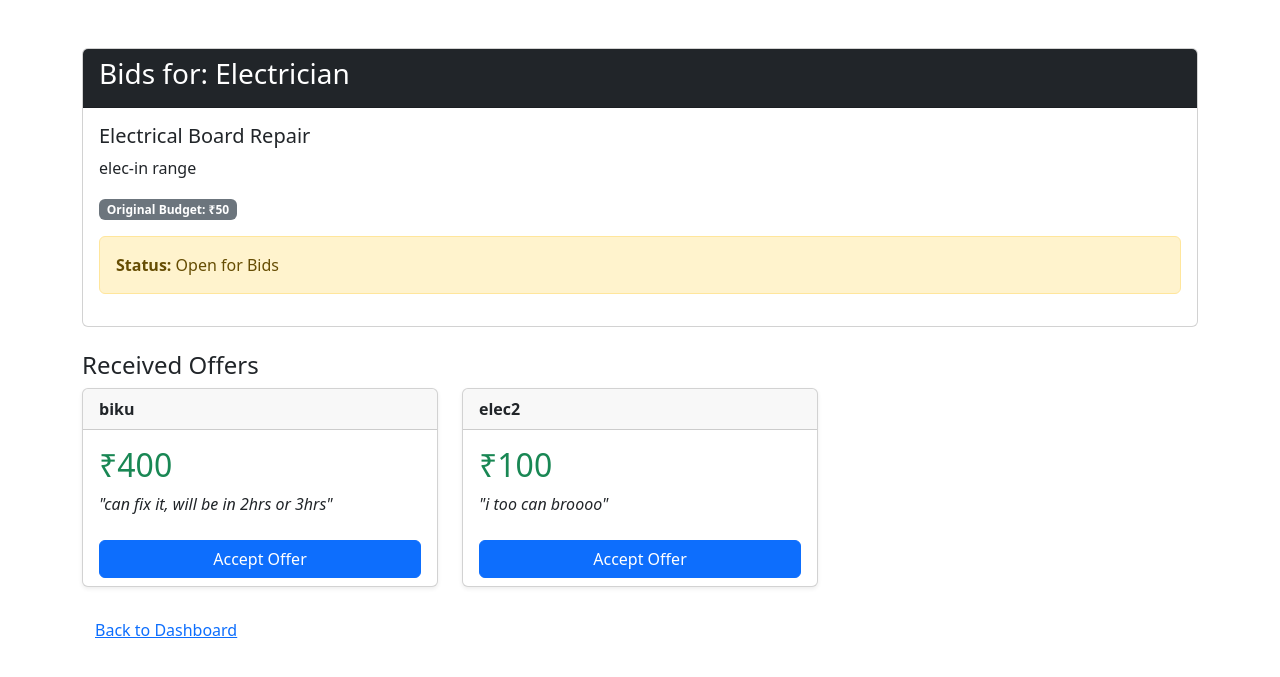
After one commit to Debjeet-Dey/local_service_app, a Flask app: page /view_bids/1 in a window 1280 px wide. The commit adds this page. Shown: the top 677 px of the page. Run offline with Flask 3, Linux system fonts and the light colour scheme; a user stored in the database is signed in; data comes from the database, SQL or seed files in the repository; both versions use the stored data as it was after the commit.

Commit message:
consumer view bids and accept bids functionality

```diff
--- a/app.py
+++ b/app.py
@@ -148,10 +148,12 @@ def consumer_dashboard():
     if 'user_id' not in session:
         return redirect(url_for('login'))
     id=session['user_id']
+    print(id)
     current_user_object = users.query.get(id)
     ser_req=service_request.query.filter_by(consumer_id=id).all()
     # print(ser_req)
     # print(ser_req[0].service_title,ser_req[0].service_type)
+    print("count: ",len(ser_req),ser_req)
     return render_template('consumer/consumer_dashboard.html',user=current_user_object,requests=ser_req)
 
 @app.route('/add_requests',methods=['GET', 'POST'])
@@ -187,6 +189,55 @@ def add_service_request():
         flash('Service Added Successfully')
         return redirect(url_for('consumer_dashboard'))
     return render_template('consumer/service_request.html')
+
+@app.route('/view_bids/<int:req_id>')
+def view_bids(req_id):
+    if 'user_id' not in session:
+        return redirect(url_for('login'))
+
+    # 1. Get the Service Request details
+    req = service_request.query.get_or_404(req_id)
+
+    # Security: Ensure the logged-in consumer owns this request
+    if req.consumer_id != session['user_id']:
+        flash("You are not authorized to view this request.")
+        return redirect(url_for('consumer_dashboard'))
+
+    # 2. Fetch Bids AND the Provider Name
+    # We join 'bids' with 'users' to get the full_name of the provider
+    # Result is a list of tuples: [(BidObject, UserObject), ...]
+    results = db.session.query(bids, users).join(users, bids.prov_id == users.id).filter(bids.ser_req_id == req_id).all()
+
+    return render_template('consumer/view_bids.html', service=req, bid_data=results)
+
+@app.route('/accept_bid/<int:bid_id>')
+def accept_bid(bid_id):
+    if 'user_id' not in session:
+        return redirect(url_for('login'))
+
+    # 1. Get the bid
+    winning_bid = bids.query.get_or_404(bid_id)
+
+    # 2. Get the related service request
+    req = service_request.query.get(winning_bid.ser_req_id)
+
+    # Security check
+    if req.consumer_id != session['user_id']:
+        flash("Unauthorized action.")
+        return redirect(url_for('consumer_dashboard'))
+
+    # 3. Update the Service Request
+    req.assigned_provider_id = winning_bid.prov_id
+    req.is_active = False       # Remove from the "Available" pool for other providers
+    req.is_inprogress = True    # Mark as ongoing
+
+    # 4. (Optional) You might want to update the budget to the final agreed bid amount
+    # req.budget = winning_bid.bid_amount
+
+    db.session.commit()
+
+    flash(f'Bid accepted! Provider ID {winning_bid.prov_id} has been assigned.')
+    return redirect(url_for('consumer_dashboard'))
 
 @app.route('/provider_dashboard')
 def provider_dashboard():
@@ -239,9 +290,53 @@ def place_bid(serv_id):
     service=service_request.query.filter_by(id=serv_id).first()
     return render_template('provider/place_bid.html',service=service)
 
-@app.route('/edit_bid')
-def edit_bid():
-    return render_template('provider/edit_bid.html')
+@app.route('/edit_bid/<int:serv_id>', methods=['GET', 'POST'])
+def edit_bid(serv_id):
+    if 'user_id' not in session:
+        return redirect(url_for('login'))
+
+    prov_id = session['user_id']
+
+    # 1. Fetch the specific bid made by this provider for this service request
+    current_bid = bids.query.filter_by(ser_req_id=serv_id, prov_id=prov_id).first()
+
+    # Safety check: if bid doesn't exist, send them back
+    if not current_bid:
+        flash("Bid not found.")
+        return redirect(url_for('provider_dashboard'))
+
+    # 2. Fetch service details (just to show the title/budget to the user again)
+    service = service_request.query.get(serv_id)
+
+    # 3. Handle Form Submission (POST)
+    if request.method == 'POST':
+        current_bid.bid_amount = request.form['bid_amount']
+        current_bid.msg = request.form['msg']
+
+        db.session.commit() # Save changes to the existing record
+
+        flash('Bid updated successfully!')
+        return redirect(url_for('provider_dashboard'))
+
+    # 4. Handle Page Load (GET) - Pass 'current_bid' to pre-fill the form
+    return render_template('provider/edit_bid.html', service=service, bid=current_bid)
+
+@app.route('/my_works')
+def my_works():
+    if 'user_id' not in session:
+        return redirect(url_for('login'))
+
+    prov_id = session['user_id']
+
+    # Fetch requests where this provider is the 'assigned_provider_id'
+    # We also join with 'users' (consumer) to get their contact info
+    jobs = db.session.query(service_request, users).join(users, service_request.consumer_id == users.id)\
+        .filter(service_request.assigned_provider_id == prov_id)\
+        .filter(service_request.is_inprogress == True).all() # Only show active jobs
+
+    return render_template('provider/my_works.html', jobs=jobs)
+
+
 @app.route('/logout')
 def logout():
     session.clear()
--- a/templates/consumer/consumer_dashboard.html
+++ b/templates/consumer/consumer_dashboard.html
@@ -49,8 +49,8 @@
             <h5 class="card-title">{{request.service_type}}</h5>
             <h6 class="card-subtitle mb-2 text-muted">{{request.budget}}</h6>
             <p class="card-text">{{request.desc}}</p>
-            <a href="/consumer/view-lot/1" class="card-link">View Bids</a>
-            <a href="/consumer/book-slot/1" class="card-link">Details</a>
+            <a href="{{url_for('view_bids',req_id=request.id)}}" class="btn btn-primary" role="button">View Bids</a>
+            <a href="#" class="btn btn-secondary" role="button">Details</a>
 
           </div>
         </div>
--- /dev/null
+++ b/templates/consumer/view_bids.html
@@ -0,0 +1,70 @@
+{% extends 'base.html' %}
+{% block head %}
+<title>View Bids</title>
+{% endblock head %}
+
+{% block body %}
+<div class="container mt-5">
+
+    <div class="card mb-4">
+        <div class="card-header bg-dark text-white">
+            <h3>Bids for: {{ service.service_type }}</h3>
+        </div>
+        <div class="card-body">
+            <h5 class="card-title">{{ service.service_title }}</h5>
+            <p class="card-text">{{ service.desc }}</p>
+            <span class="badge bg-secondary">Original Budget: ₹{{ service.budget }}</span>
+
+            {% if service.assigned_provider_id %}
+                <div class="alert alert-success mt-3">
+                    <strong>Status:</strong> Assigned (Provider ID: {{ service.assigned_provider_id }})
+                </div>
+            {% else %}
+                <div class="alert alert-warning mt-3">
+                    <strong>Status:</strong> Open for Bids
+                </div>
+            {% endif %}
+        </div>
+    </div>
+
+    <h4>Received Offers</h4>
+    <div class="row row-cols-1 row-cols-md-3 g-4">
+
+        {% if bid_data|length == 0 %}
+            <div class="col-12">
+                <p class="text-muted">No bids received yet.</p>
+            </div>
+        {% endif %}
+
+        {% for bid, provider in bid_data %}
+        <div class="col">
+            <div class="card shadow-sm h-100">
+                <div class="card-header d-flex justify-content-between align-items-center">
+                    <span class="fw-bold">{{ provider.full_name }}</span>
+                    </div>
+                <div class="card-body">
+                    <h2 class="card-title text-success">₹{{ bid.bid_amount }}</h2>
+                    <p class="card-text fst-italic">"{{ bid.msg }}"</p>
+                </div>
+                <div class="card-footer bg-transparent border-top-0">
+                    {% if not service.assigned_provider_id %}
+                        <a href="{{ url_for('accept_bid', bid_id=bid.id) }}"
+                           class="btn btn-primary w-100">Accept Offer</a>
+                    {% elif service.assigned_provider_id == provider.id %}
+                        <button class="btn btn-success w-100" disabled>Assigned Winner</button>
+                    {% else %}
+                        <button class="btn btn-outline-secondary w-100" disabled>Rejected</button>
+                    {% endif %}
+                </div>
+            </div>
+        </div>
+        {% endfor %}
+
+    </div>
+
+    <div class="mt-4">
+        <a href="{{ url_for('consumer_dashboard') }}" class="btn btn-link">Back to Dashboard</a>
+    </div>
+
+</div>
+{% endblock body %}
```
Also changed, not shown: templates/provider/edit_bid.html (+39 -11 lines), templates/provider/my_works.html (added, +63 -0 lines), instance/mydatabase.db.
